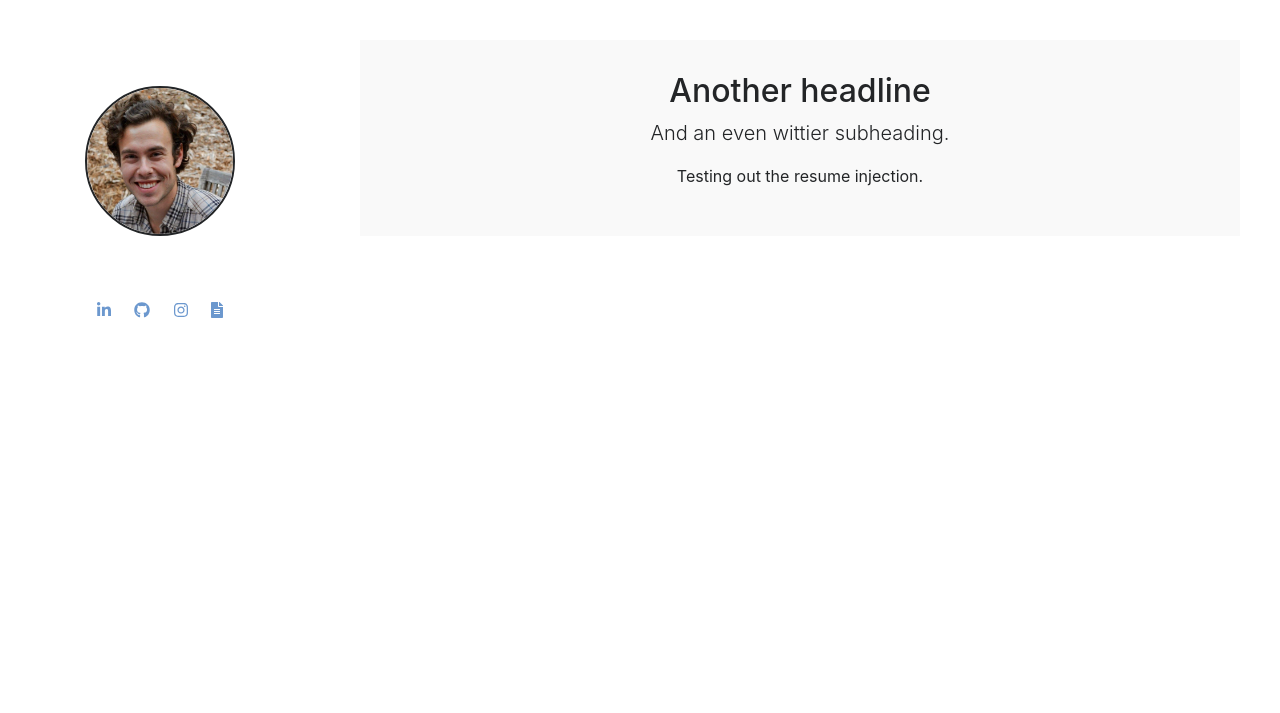
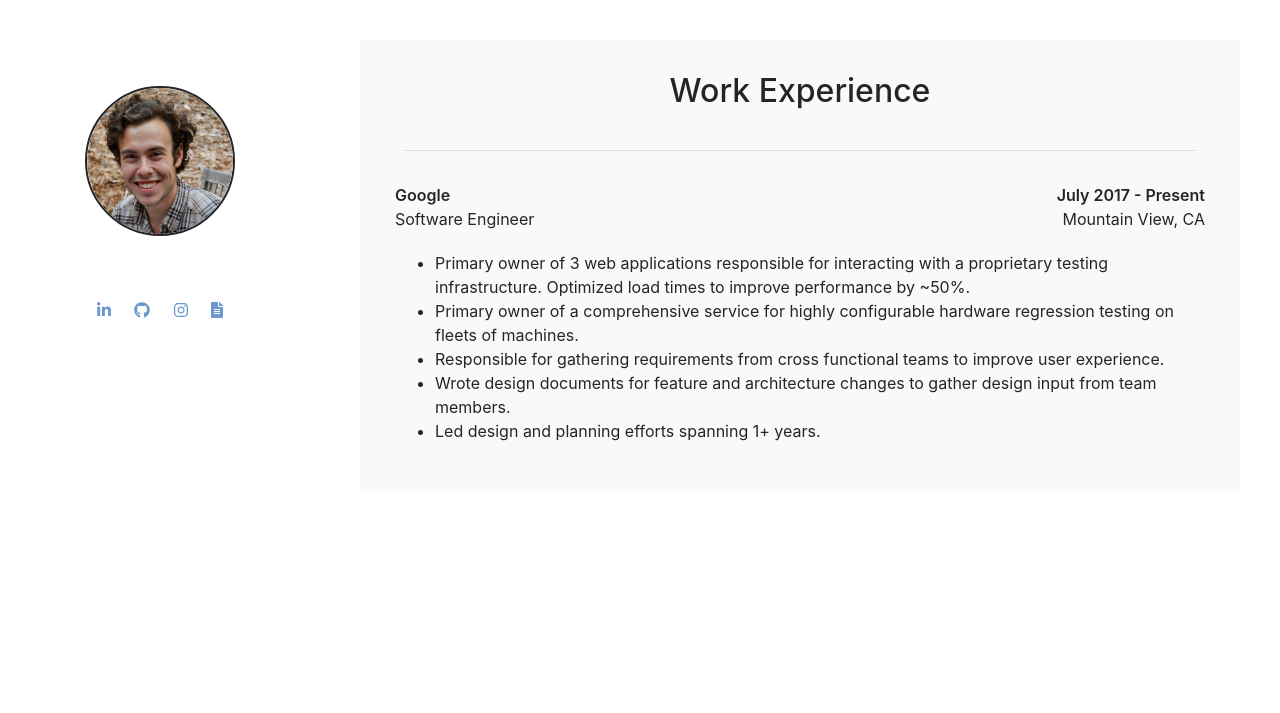
Before and after one commit to samclayj/flaskportfolio, a Flask app: page / in a window 1280 px wide. Shown: the top 713 px of the page. Run offline with Flask 2, Linux system fonts and the light colour scheme; style sheets or scripts are compiled from the project's sources; some libraries are stand-ins or nearby versions.

Commit message:
Resume entry added

```diff
--- a/portfolio/static/custom.css
+++ b/portfolio/static/custom.css
@@ -102,6 +102,45 @@ hr {
     background-color: var(--color-dark-gray);
 }
 
+.experience-title {
+    display: flex;
+    flex-direction: row;
+    padding-left: 35px;
+    padding-right: 35px;
+    font-weight: 600;
+}
+
+.experience-subtitle {
+    display: flex;
+    flex-direction: row;
+    padding-left: 35px;
+    padding-right: 35px;
+}
+
+.experience-component {
+    display: flex;
+}
+
+.experience-body {
+    margin-top: 20px;
+    padding-left: 35px;
+    padding-right: 35px;
+    text-align: left;
+    word-break: break-word;;
+}
+
+.flex {
+    display: flex;
+}
+
+.align-right {
+    margin-left: auto;
+}
+
+.align-left {
+    margin-right: auto;
+}
+
 /*
  * Less than 992px behavior.
  */
--- /dev/null
+++ b/portfolio/templates/components/biotext.html
@@ -0,0 +1,7 @@
+<p> Growing up, I always loved to program. It wasn't until later that I learned that problem solving is my true passion. This realization led to my double major in computer science and math, two fields that allow for my favorite hobby and passion to become my career. I love to learn, and one of my favorite things about computer science and technology is how rapidly it changes. There's always a new aspect to explore or implement.
+</p>
+
+<p>Some of my greatest accomplishments include winning an innovation contest at General Electric, developing a new STEM section of a freshman outreach program at my university, winning the Outstanding Student Award at NASA, and beginning work at Google.
+</p>
+<p>My love of learning extends to teaching, and my future goals ultimately include a PH.D. in computer science and teaching at the university level.
+</p>
--- /dev/null
+++ b/portfolio/templates/components/icon-links.html
@@ -0,0 +1,12 @@
+<div class='connect-icon'>
+    <a href='https://www.linkedin.com/in/sam-jentsch/'><i class="fab fa-linkedin-in"></i></a>
+</div>
+<div class='connect-icon'>
+    <a href='https://github.com/samclayj'><i class="fab fa-github"></i></a>
+</div>
+<div class='connect-icon'>
+    <a href='https://www.instagram.com/samclayj/'><i class="fab fa-instagram"></i></a>
+</div>
+<div class='connect-icon'>
+    <a href=''><i class="fas fa-file-alt"></i></a>
+</div>
--- a/portfolio/templates/navigation-base.html
+++ b/portfolio/templates/navigation-base.html
@@ -7,7 +7,6 @@
       window.dataLayer = window.dataLayer || [];
       function gtag(){dataLayer.push(arguments);}
       gtag('js', new Date());
-
       gtag('config', 'UA-119542722-1');
     </script>
 
@@ -15,7 +14,7 @@
     <meta name="viewport" content="width=device-width, initial-scale=1, shrink-to-fit=no">
     <meta name="description" content="">
     <meta name="author" content="">
-    <!--<link rel="icon" href="../../../../favicon.ico">-->
+    <link rel="icon" href="{{ url_for('static', filename='favicon.ico') }}../../../../favicon.ico">
 
     <title>{% block title %}{% endblock %} - Sam Jentsch</title>
 
@@ -52,28 +51,11 @@
                </div>
 
                <div class='connect-icon-container connect-icon-container-desktop'>
-                    <div class='connect-icon'>
-                        <a href='https://www.linkedin.com/in/sam-jentsch/'><i class="fab fa-linkedin-in"></i></a>
-                    </div>
-                    <div class='connect-icon'>
-                        <a href='https://github.com/samclayj'><i class="fab fa-github"></i></a>
-                    </div>
-                    <div class='connect-icon'>
-                        <a href='https://www.instagram.com/samclayj/'><i class="fab fa-instagram"></i></a>
-                    </div>
-                    <div class='connect-icon'>
-                        <a href=''><i class="fas fa-file-alt"></i></a>
-                    </div>
+                   {% include 'components/icon-links.html' %}
                </div>
 
                <div class='bio-text'>
-                   <p> Growing up, I always loved to program. It wasn't until later that I learned that problem solving is my true passion. This realization led to my double major in computer science and math, two fields that allow for my favorite hobby and passion to become my career. I love to learn, and one of my favorite things about computer science and technology is how rapidly it changes. There's always a new aspect to explore or implement.
-                   </p>
-
-                   <p>Some of my greatest accomplishments include winning an innovation contest at General Electric, developing a new STEM section of a freshman outreach program at my university, winning the Outstanding Student Award at NASA, and beginning work at Google.
-                   </p>
-                   <p>My love of learning extends to teaching, and my future goals ultimately include a PH.D. in computer science and teaching at the university level.
-                   </p>
+                   {% include 'components/biotext.html' %}
                </div>
              </div>
            </div>
@@ -81,7 +63,7 @@
 
         <div class="col-lg-9 main-content">
 
-        <!-- Mobile header -->
+          <!-- Mobile header -->
 		  <div id="smallscreen-info-pane" class="bg-primary text-center overflow-hidden">
 			<div class="my-3 py-3">
                 <h2 class="display-5">About me.</h2>
@@ -89,43 +71,17 @@
                     <img src="{{ url_for('static', filename='assets/images/profile.jpg') }}" alt="" class="mask-profile">
                 </div>
                 <div class='connect-icon-container connect-icon-container-mobile'>
-                    <div class='connect-icon'>
-                       <i class="fab fa-linkedin-in"></i>
-                    </div>
-                    <div class='connect-icon'>
-                       <i class="fab fa-github"></i>
-                    </div>
-                    <div class='connect-icon'>
-                       <i class="fab fa-instagram"></i>
-                    </div>
-                    <div class='connect-icon'>
-                       <i class="fas fa-file-alt"></i>
-                    </div>
+                   {% include 'components/icon-links.html' %}
                </div>
 			  <p class="lead">Something witty should go here eventually.</p>
               <hr>
                <div class='bio-text-mobile'>
-                   <p> Growing up, I always loved to program. It wasn't until later that I learned that problem solving is my true passion. This realization led to my double major in computer science and math, two fields that allow for my favorite hobby and passion to become my career. I love to learn, and one of my favorite things about computer science and technology is how rapidly it changes. There's always a new aspect to explore or implement.
-                   </p>
-
-                   <p>Some of my greatest accomplishments include winning an innovation contest at General Electric, developing a new STEM section of a freshman outreach program at my university, winning the Outstanding Student Award at NASA, and beginning work at Google.
-                   </p>
-                   <p>My love of learning extends to teaching, and my future goals ultimately include a PH.D. in computer science and teaching at the university level.
-                   </p>
+                   {% include 'components/biotext.html' %}
                </div>
 			</div>
 		  </div>
 
-		  <div class="bg-primary text-center overflow-hidden">
-			<div class="my-3 py-3">
-			  <h2 class="display-5">Another headline</h2>
-			  <p class="lead">And an even wittier subheading.</p>
-              {% block card %}{% endblock %}
-              {% for message in get_flashed_messages() %}
-                  <div class="flash">{{ message }}</div>
-              {% endfor %}
-			</div>
-		  </div>
+          {% block card %}{% endblock %}
 		</div>
 
 	  </div>
--- a/portfolio/templates/resume/resume.html
+++ b/portfolio/templates/resume/resume.html
@@ -1,7 +1,52 @@
 {% extends 'navigation-base.html' %}
+
+{% block title %}Resume{% endblock %}
 
 {% block card %}
     <!-- Content will be inside the primary card view of the base
          template-->
-    <p>Testing out the resume injection.</p>
+    <div class="bg-primary text-center overflow-hidden">
+        <div class="my-3 py-3">
+          <h2 class="display-5">Work Experience</h2>
+        </div>
+
+        <hr>
+
+        <div class="my-3 py-3">
+
+            <!-- Google -->
+            <div class="experience-title">
+                <div class="experience-component">
+                    Google
+                </div>
+                <div class="experience-component align-right">
+                    July 2017 - Present
+                </div>
+            </div>
+
+            <div class="experience-subtitle">
+                <div class="experience-component">
+                    Software Engineer
+                </div>
+                <div class="experience-component align-right">
+                    Mountain View, CA
+                </div>
+            </div>
+
+            <div class="experience-body">
+                <ul>
+                    <li>Primary owner of 3 web applications responsible for interacting with a proprietary testing infrastructure. Optimized load times to improve performance by ~50%.</li>
+                    <li>Primary owner of a comprehensive service for highly configurable hardware regression testing on fleets of machines.</li>
+                    <li>Responsible for gathering requirements from cross functional teams to improve user experience.</li>
+                    <li>Wrote design documents for feature and architecture changes to gather design input from team members.</li>
+                    <li>Led design and planning efforts spanning 1+ years.</li>
+                </ul>
+            </div>
+
+        </div>
+    </div>
+
+    {% for message in get_flashed_messages() %}
+      <div class="flash">{{ message }}</div>
+    {% endfor %}
 {% endblock %}
```
Also changed, not shown: portfolio/static/favicon.ico.
